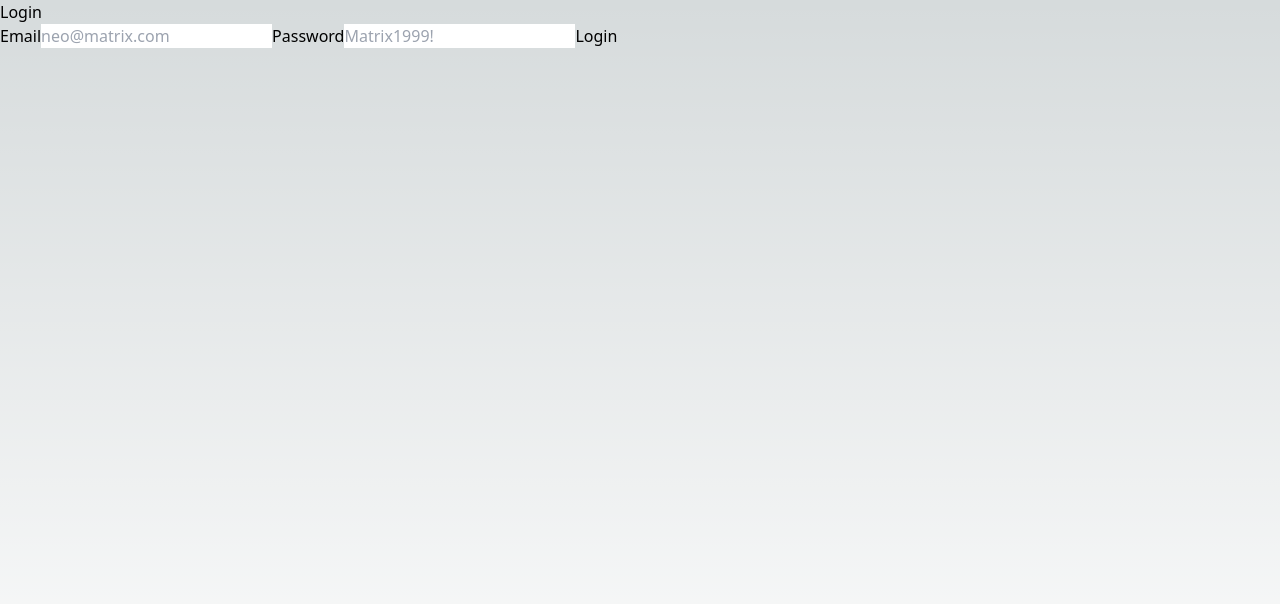
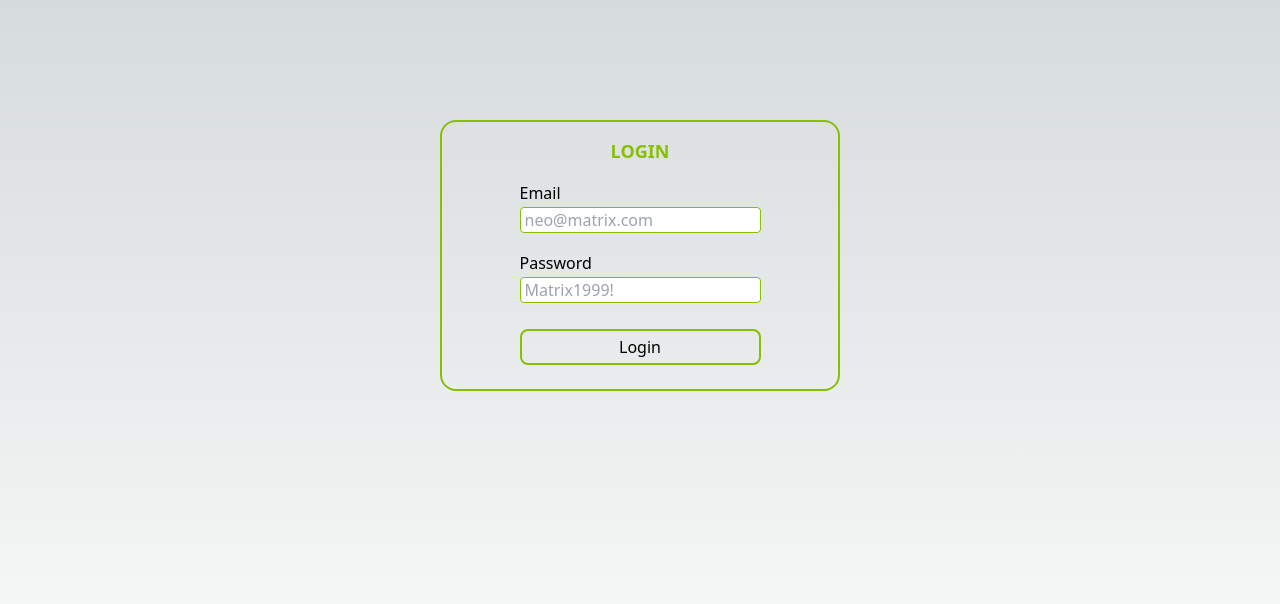
Before and after one commit to EmmanuelLefevre/Mflix, a Next.js app: page /login in a window 1280 px wide. Shown: the top 604 px of the page. Built offline with nearby package versions, Linux system fonts and the light colour scheme.

Commit message:
login form css

```diff
--- a/styles/globals.css
+++ b/styles/globals.css
@@ -16,7 +16,21 @@
   }
 }
 
+*,
+*::before,
+*::after {
+  margin: 0;
+  padding: 0;
+  box-sizing: border-box;
+}
+
+.swagger-ui .information-container .info h2.title {
+  color: #89BF03 !important;
+}
+
 body {
+  display: flex;
+  justify-content: center;
   color: rgb(var(--foreground-rgb));
   height: 100vh;
   width: 100vw;
@@ -28,6 +42,48 @@ body {
     rgb(var(--background-start-rgb));
 }
 
-.swagger-ui .information-container .info h2.title {
-  color: #89BF03 !important;
+#login-form {
+  display: flex;
+  flex-direction: column;
+  justify-content: center;
+  align-items: center;
+  width: 400px;
+  height: auto;
+  margin-top: 15vh;
+  border: 2px solid #89BF03;
+  border-radius: 16px;
 }
+form {
+  display: flex;
+  flex-direction: column;
+  justify-content: center;
+}
+h1 {
+  color: #89BF03;
+  font-size: 18px;
+  font-weight: bold;
+  text-transform: uppercase;
+  margin-top: 2vh;
+}
+label {
+  margin-top: 2vh;
+}
+input {
+  margin: 2px 0;
+  padding: 0 4px;
+  border: 1px solid #89BF03;
+  border-radius: 4px;
+}
+input:focus {
+  outline: none;
+  caret-color: #89BF03;
+}
+button {
+  margin: 24px 0;
+  padding: 4px 4px;
+  border: 2px solid #89BF03;
+  border-radius: 8px;
+}
+button:hover {
+  color: #89BF03;
+}
```
